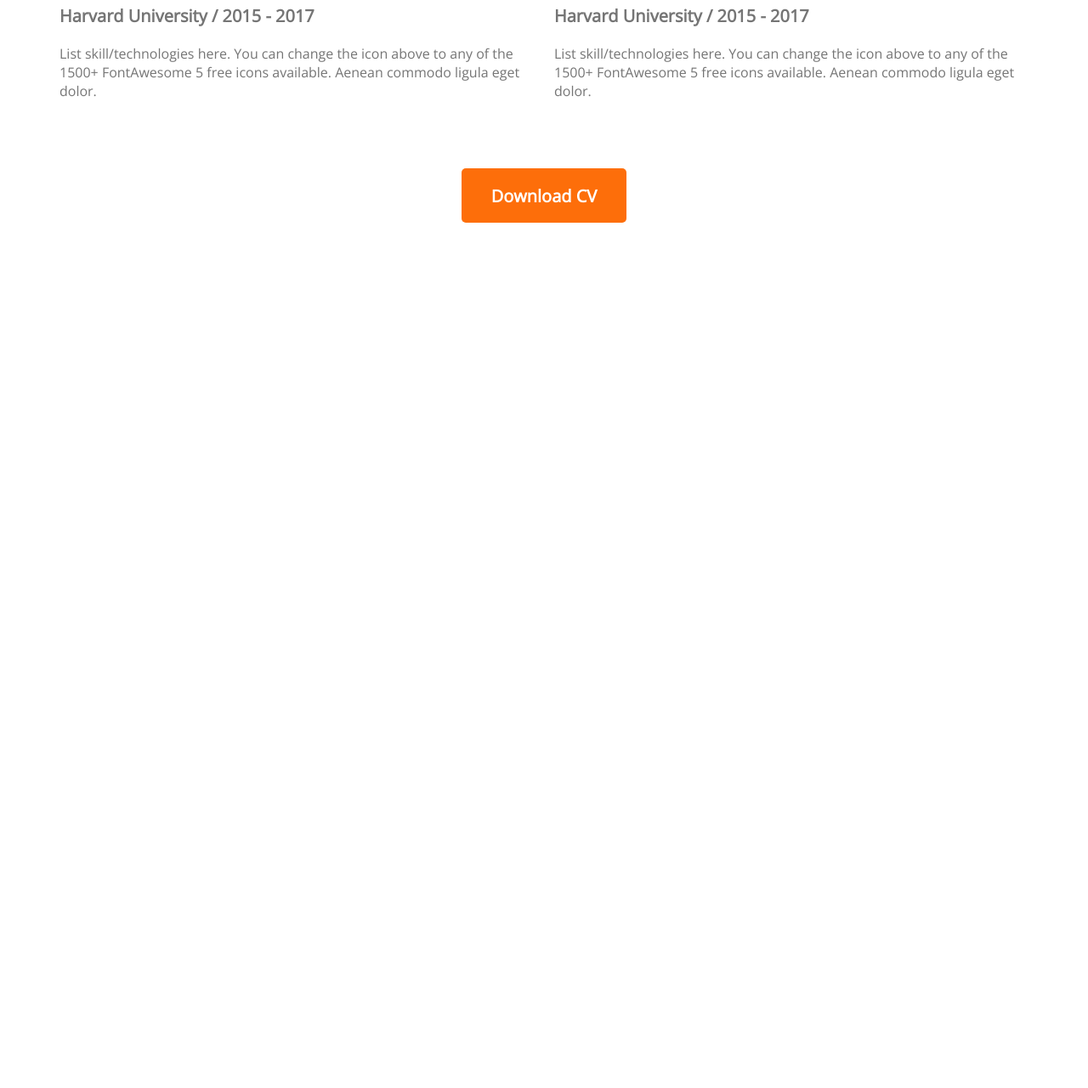
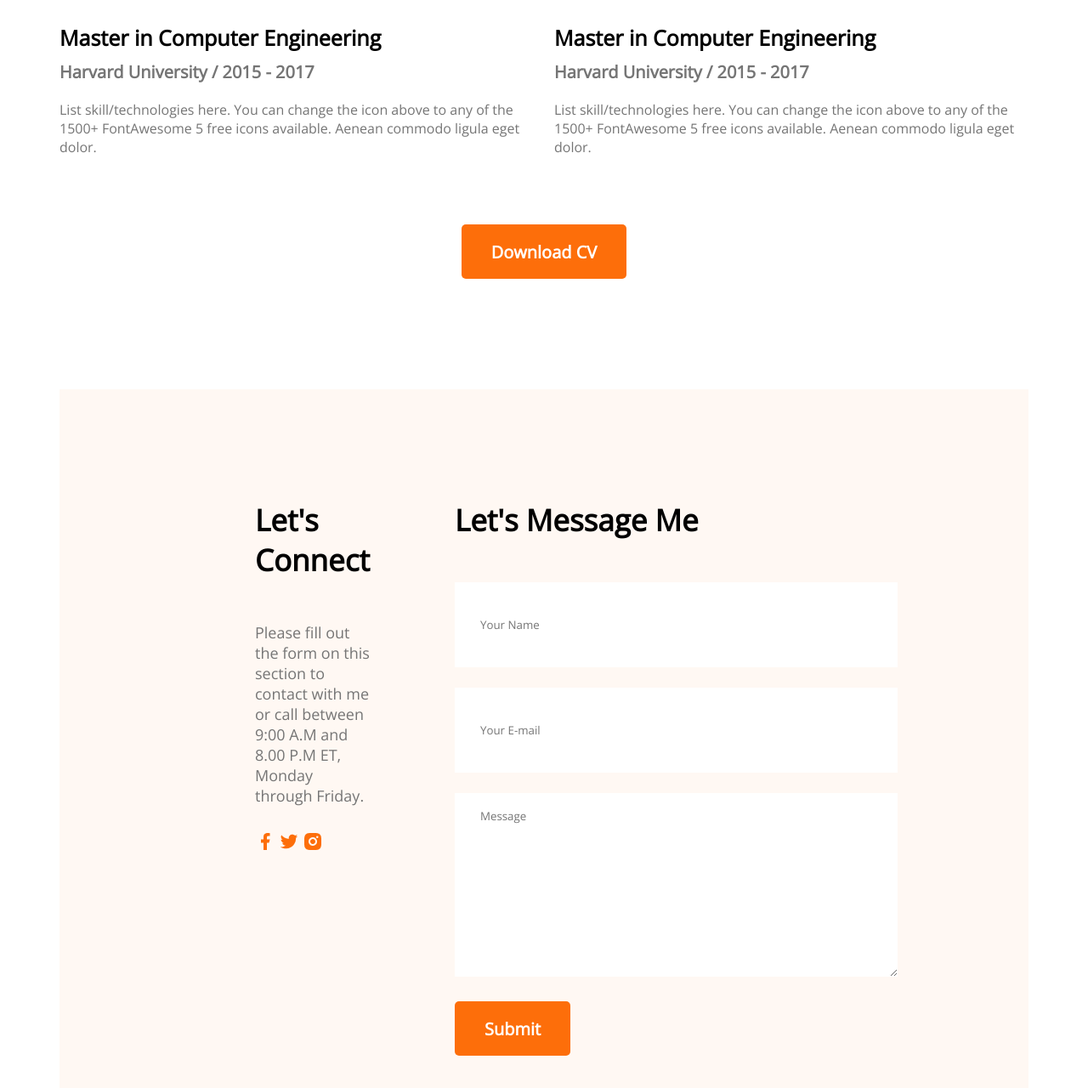
Before and after one commit to ShahriarHossainRifat/developer-portfolio, a plain HTML site: page index.html in a window 1280 px wide. Shown: the part 3193-4473 px from the top of the page at 85% size. Before the commit the page ends 3455 px from the top, so only its background shows below. Drawn offline with nearby package versions, Linux system fonts and the light colour scheme.

Commit message:
added contact section

```diff
--- a/index.html
+++ b/index.html
@@ -139,6 +139,33 @@
                 <button class="btn-primary">Download CV</button>
             </div>
         </section>
+        <!-- contact section -->
+        <section class="contact">
+            <div>
+                <h3 class="section-title">Let's Connect</h3>
+                <p class="section-description">
+                    Please fill out the form on this section to contact with me or call between 9:00 A.M and 8.00 P.M ET, Monday through Friday.
+                </p>
+                <a href="">
+                    <img src="images/icons/facebook.png" alt="">
+                </a>
+                <a href="">
+                    <img src="images/icons/twitter.png" alt="">
+                </a>
+                <a href="">
+                    <img src="images/icons/insta.png" alt="">
+                </a>
+            </div>
+            <div>
+                <h3 class="section-title">Let's Message Me</h3>
+                <form action="">
+                    <input type="text" name="" id="" placeholder="Your Name">
+                    <input type="email" name="" id="" placeholder="Your E-mail">
+                    <textarea name="" id="" cols="30" rows="10" placeholder="Message"></textarea>
+                    <input class="btn-primary" type="submit" value="Submit">
+                </form>
+            </div>
+        </section>
     </main>
     <footer>
 
--- a/styles/portfolio.css
+++ b/styles/portfolio.css
@@ -140,6 +140,11 @@ section {
     display: flex;
     gap: 24px;
 }
+.resume-title {
+    font-weight: 700;
+    font-size: 30px;
+    margin-top: 50px;
+}
 .resume-item {
     margin-top: 30px;
     margin-bottom: 30px;
@@ -163,3 +168,26 @@ section {
     margin-top: 50px;
     text-align: center;
 }
+
+/* contact styles */
+.contact {
+    display: flex;
+    gap: 100px;
+    background: #FFF8F3;
+    padding: 130px 230px;
+}
+.contact .section-title {
+    text-align: left;
+}
+.contact input[type=text], input[type=email], textarea {
+    margin-bottom: 24px;
+    border: 0px;
+    width: 461px;
+    padding: 18px 30px;
+}
+input {
+    height: 64px;
+}
+.contact a {
+    text-decoration: none;
+}
```
